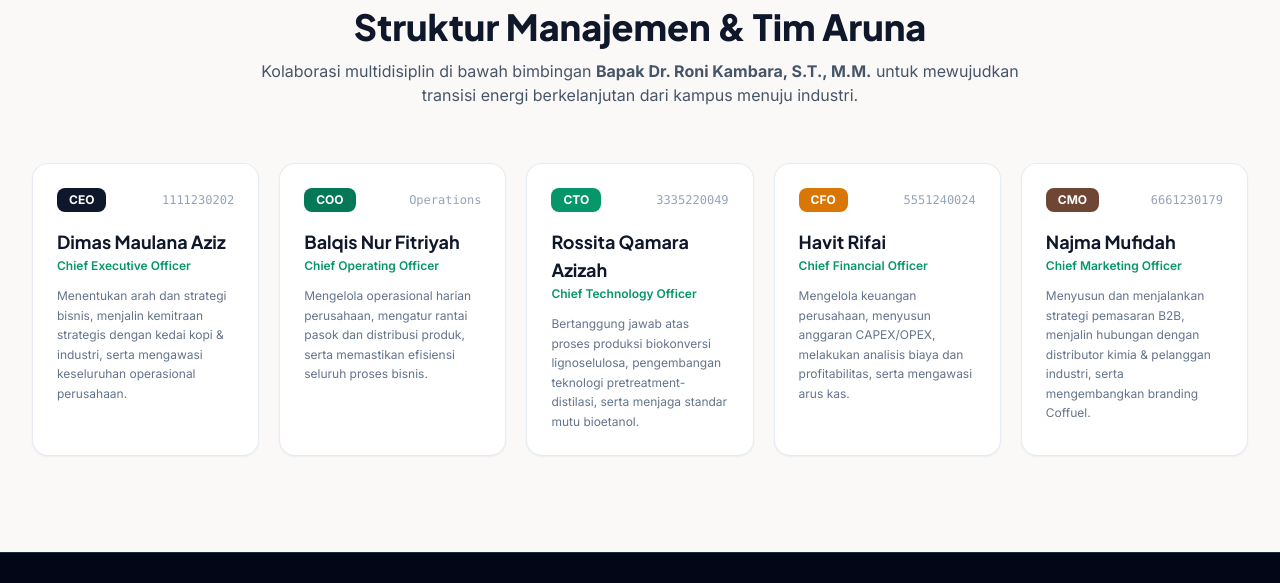
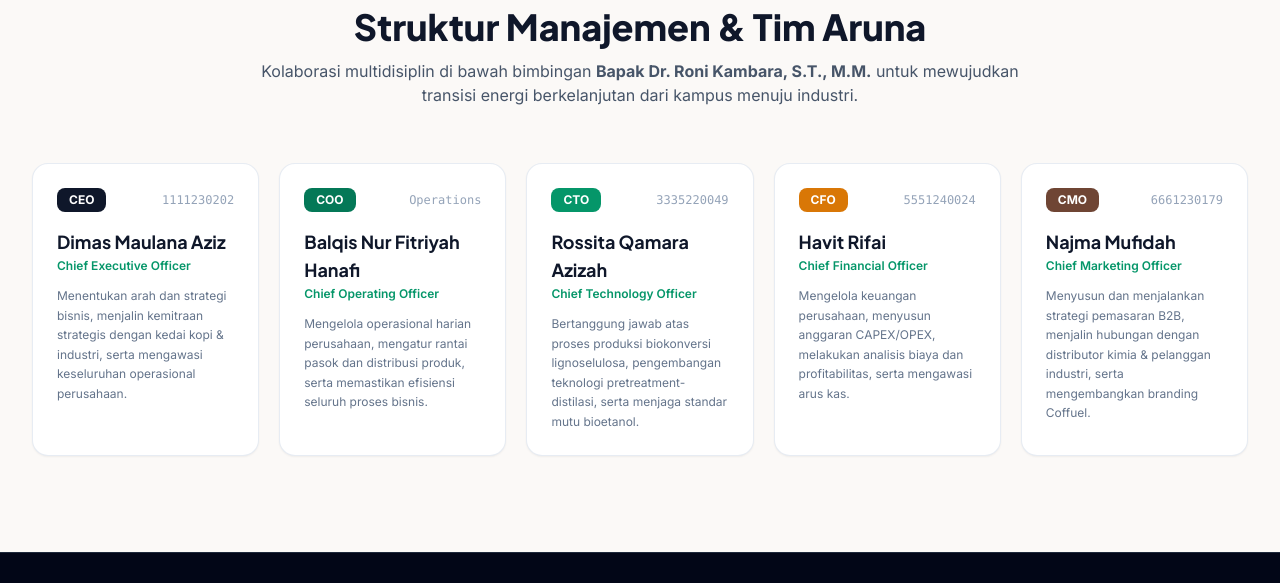
Before and after one commit to Saintsyy/mycoffuel, a plain HTML site: page index.html in a window 1280 px wide. Shown: the part 6304-6887 px from the top of the page. Drawn offline with nearby package versions, Linux system fonts and the light colour scheme.

Commit message:
revisi last

```diff
--- a/index.html
+++ b/index.html
@@ -886,7 +886,7 @@
                         <span class="px-3 py-1 rounded-lg bg-emerald-700 text-white text-xs font-extrabold">COO</span>
                         <span class="text-xs font-mono text-slate-400">Operations</span>
                     </div>
-                    <h3 class="font-display font-bold text-lg text-slate-900">Balqis Nur Fitriyah</h3>
+                    <h3 class="font-display font-bold text-lg text-slate-900">Balqis Nur Fitriyah Hanafi</h3>
                     <p class="text-xs font-semibold text-bio-600 mt-0.5">Chief Operating Officer</p>
                     <p class="text-xs text-slate-500 mt-3 leading-relaxed">
                         Mengelola operasional harian perusahaan, mengatur rantai pasok dan distribusi produk, serta memastikan efisiensi seluruh proses bisnis.
```
